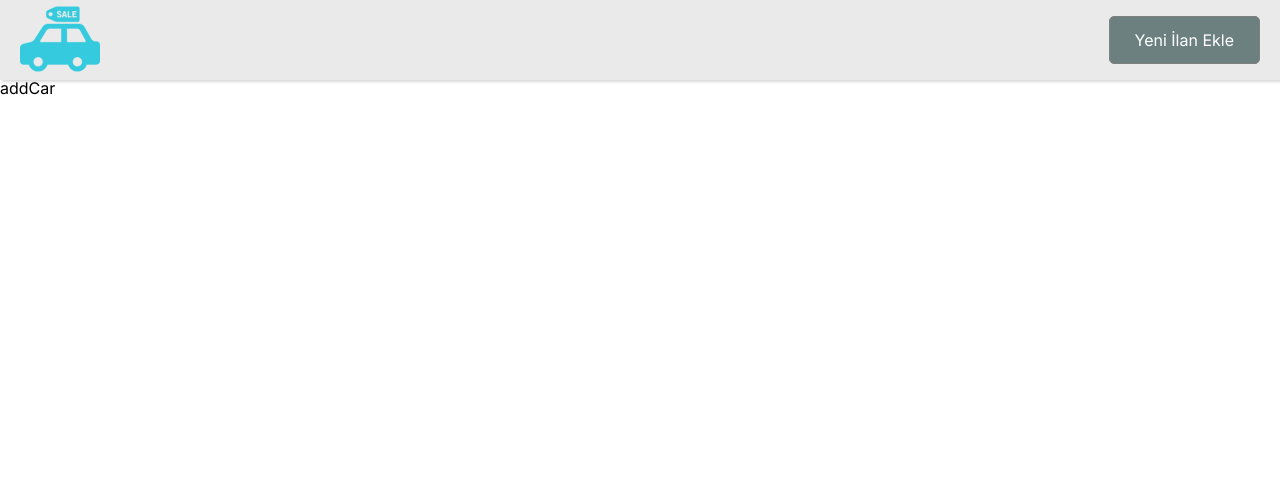
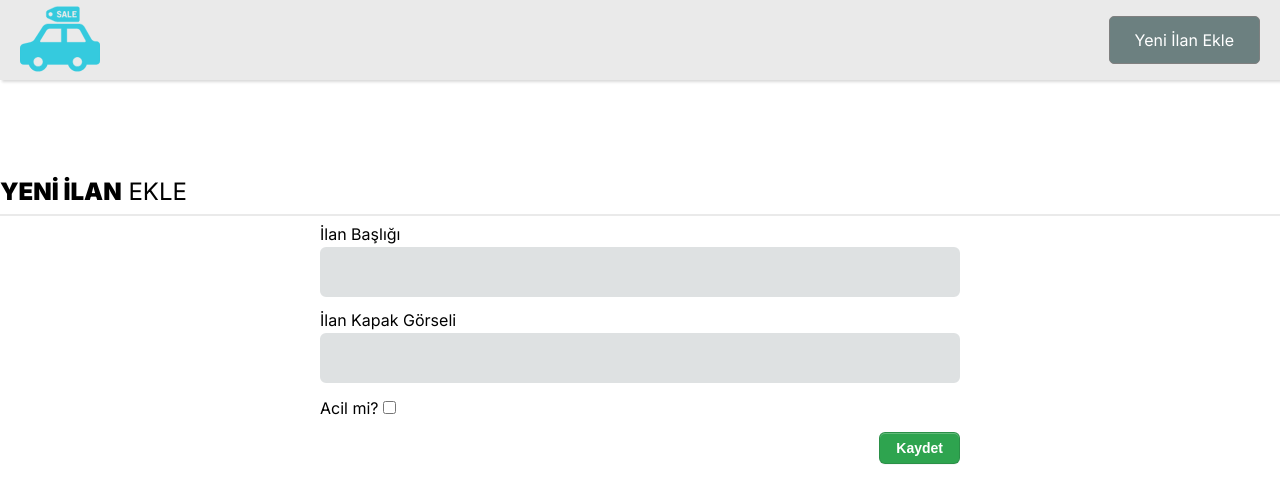
Before and after one commit to Muhammet-Developer/sale-car, a Next.js app: page /addCar in a window 1280 px wide. Shown: the top 502 px of the page. Built offline with nearby package versions, Linux system fonts and the light colour scheme.

Commit message:
addCar page design completed

```diff
--- a/src/app/addCar/page.tsx
+++ b/src/app/addCar/page.tsx
@@ -1,9 +1,37 @@
 import React from 'react'
-
+import addCar from '@/styles/addCar.module.scss'
 const page = () => {
   return (
-    <div>
-      addCar
+    <div className={addCar['container']}>
+      <div className={addCar['center-div']}>
+        <div >
+          <p>
+            <span>
+              YENİ İLAN
+            </span>  EKLE
+          </p>
+        </div>
+        <div className={addCar['line']}></div>
+        <form>
+          <div className={addCar['form-container']}>
+            <div>
+              <label htmlFor="name">İlan Başlığı</label>
+              <input type="text" />
+            </div>
+            <div>
+              <label htmlFor="name">İlan Kapak Görseli</label>
+              <input type="text" />
+            </div>
+            <div>
+              <label htmlFor="name">Acil mi?</label>
+              <input type="checkbox" />
+            </div>
+            <div>
+              <button>Kaydet</button>
+            </div>
+          </div>
+        </form>
+      </div>
     </div>
   )
 }
--- /dev/null
+++ b/src/styles/addCar.module.scss
@@ -0,0 +1,102 @@
+.container{
+
+    p{
+        font-size: x-large;
+        margin-bottom: 10px;
+    }
+    span:first-child{
+        font-weight: 900;
+    }
+}
+.center-div{
+    margin-left: auto;
+    margin-right: auto;
+    margin-top: 100px;
+    max-width: 1280px;
+    form{
+        display: flex;
+        justify-content: center;
+        margin-top: 10px;
+        // background-color: antiquewhite;
+    }
+}
+.line{
+    width: 100%;
+    height: 2px;
+    background-color: #eaeaea;
+}
+.form-container{
+    width:50%;
+    >div:first-child{
+        display: flex;
+        flex-direction: column;
+        label{
+            margin-bottom: 5px;
+        }
+        input{
+            font-size: 14px;
+            border-radius: 6px;
+            line-height: 1.5;
+            padding: 5px 10px;
+            transition: box-shadow 100ms ease-in, border 100ms ease-in, background-color 100ms ease-in;
+            border: 2px solid #dee1e2;
+            color: rgb(14, 14, 16);
+            background: #dee1e2;
+            display: block;
+            height: 36px;
+        }
+    }
+    div:nth-child(2){
+        display: flex;
+        flex-direction: column;
+        label{
+            margin-top: 15px;
+            margin-bottom: 5px;
+        }
+        input{
+            font-size: 14px;
+            border-radius: 6px;
+            line-height: 1.5;
+            padding: 5px 10px;
+            transition: box-shadow 100ms ease-in, border 100ms ease-in, background-color 100ms ease-in;
+            border: 2px solid #dee1e2;
+            color: rgb(14, 14, 16);
+            background: #dee1e2;
+            display: block;
+            height: 36px;
+        }
+    }
+    div:nth-child(3){
+        margin-top: 15px;
+        margin-bottom: 15px;
+    }
+    div:nth-child(4){
+        display: flex;
+        justify-content: end;
+        button{
+
+            display: inline-block;
+            outline: 0;
+            cursor: pointer;
+            padding: 5px 16px;
+            font-size: 14px;
+            font-weight: 600;
+            line-height: 20px;
+            vertical-align: middle;
+            border: 1px solid;
+            border-radius: 6px;
+            color: #ffffff;
+            background-color: #2ea44f;
+            border-color: #1b1f2326;
+            box-shadow: rgba(27, 31, 35, 0.04) 0px 1px 0px 0px, rgba(255, 255, 255, 0.25) 0px 1px 0px 0px inset;
+            transition: 0.2s cubic-bezier(0.3, 0, 0.5, 1);
+            transition-property: color, background-color, border-color;
+            :hover {
+                background-color: #2c974b;
+                border-color: #1b1f2326;
+                transition-duration: 0.1s;
+            }
+
+        }
+    }
+}
```
